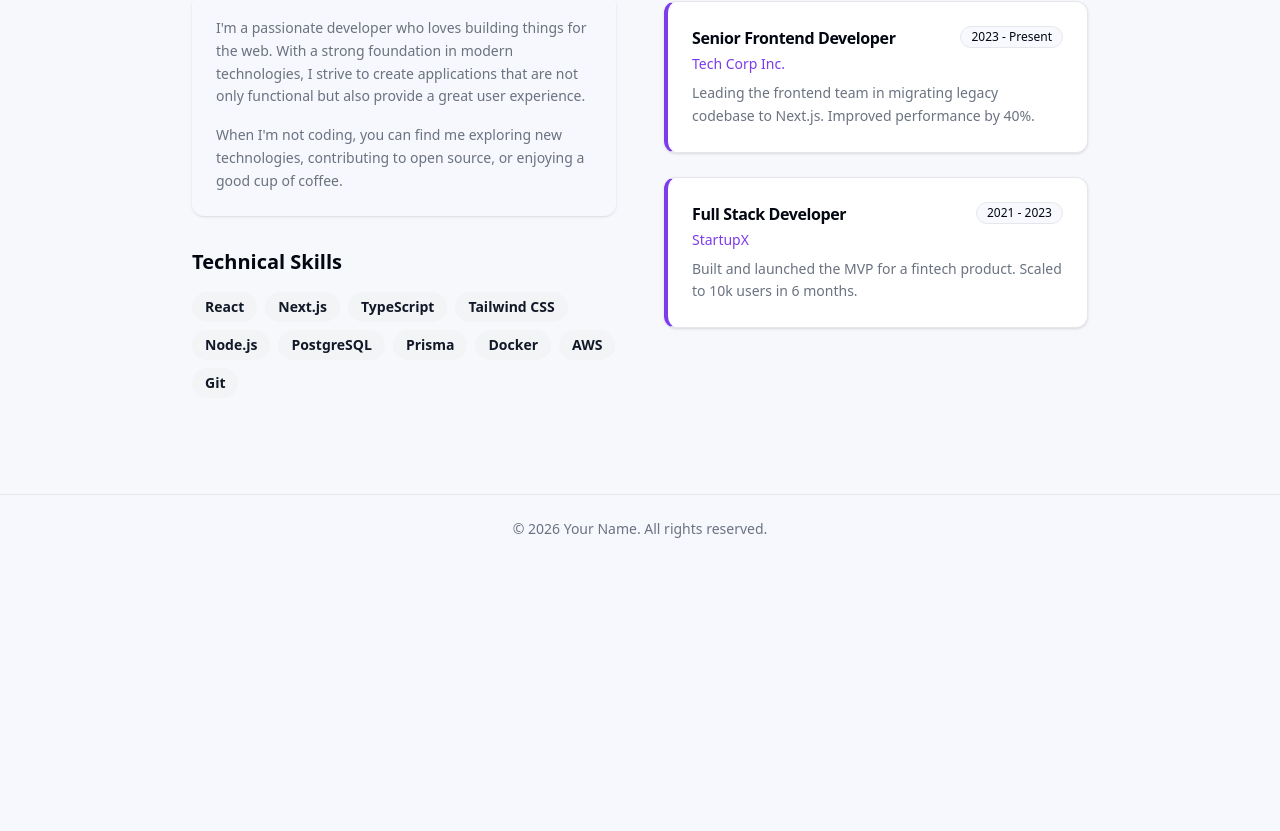
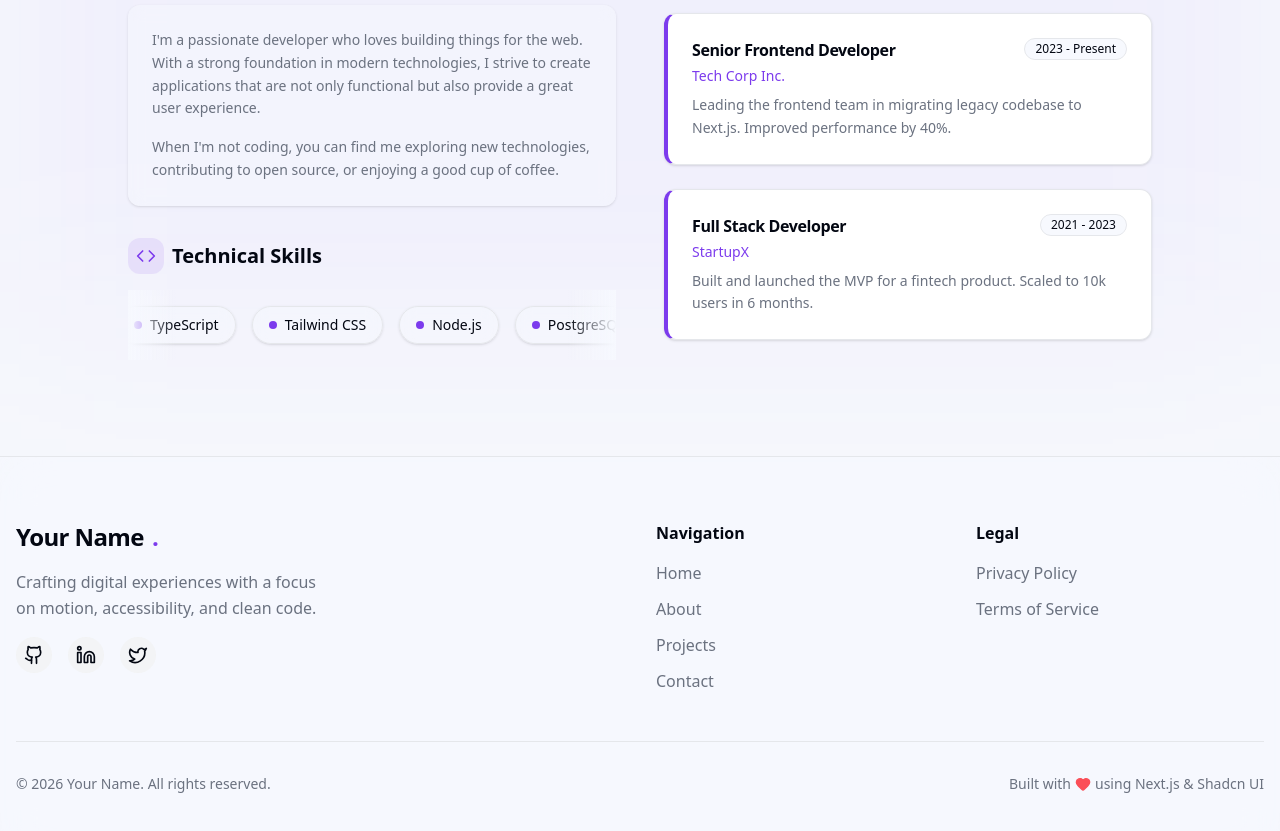
Before and after one commit to mokwathedeveloper/personal-websitedev, a Next.js app: page /about in a window 1280 px wide. Shown: the part 363-1194 px from the top of the page. Before the commit the page ends 926 px from the top, so only its background shows below. Built offline with nearby package versions, Linux system fonts and the light colour scheme.

Commit message:
feat(ux): implement smooth page transitions, skills marquee, and professional footer

```diff
--- a/src/app/(sections)/about.tsx
+++ b/src/app/(sections)/about.tsx
@@ -4,21 +4,27 @@ import { motion } from "framer-motion"
 import { SKILLS, EXPERIENCES } from "@/lib/data"
 import { Badge } from "@/components/ui/badge"
 import { Card, CardContent, CardHeader, CardTitle } from "@/components/ui/card"
-import { Briefcase, GraduationCap } from "lucide-react"
+import { Briefcase, GraduationCap, Code } from "lucide-react"
 
 export function About() {
+  // Duplicate skills to ensure seamless loop
+  const duplicatedSkills = [...SKILLS, ...SKILLS]
+
   return (
-    <section id="about" className="py-24 bg-secondary/20">
+    <section id="about" className="py-24 bg-secondary/20 relative overflow-hidden">
+       {/* Background decoration */}
+       <div className="absolute top-1/2 left-0 -translate-y-1/2 w-full h-[500px] bg-primary/5 blur-[100px] -z-10" />
+
       <div className="container px-4">
         <motion.div
           initial={{ opacity: 0, y: 20 }}
           whileInView={{ opacity: 1, y: 0 }}
           viewport={{ once: true }}
           transition={{ duration: 0.5 }}
-          className="max-w-4xl mx-auto"
+          className="max-w-5xl mx-auto"
         >
           <div className="text-center mb-16">
-            <h2 className="text-3xl font-bold mb-4">About Me</h2>
+            <h2 className="text-3xl md:text-4xl font-bold mb-6 font-heading">About Me</h2>
             <p className="text-muted-foreground text-lg max-w-2xl mx-auto">
               A glimpse into my professional journey, skills, and background.
             </p>
@@ -27,7 +33,7 @@ export function About() {
           <div className="grid md:grid-cols-2 gap-12">
             <div className="space-y-8">
               <div>
-                <h3 className="text-xl font-semibold mb-4 flex items-center gap-2">
+                <h3 className="text-xl font-semibold mb-4 flex items-center gap-2 font-heading">
                   <span className="p-2 bg-primary/10 rounded-lg text-primary">
                     <GraduationCap className="w-5 h-5" />
                   </span>
@@ -52,19 +58,45 @@ export function About() {
               </div>
 
               <div>
-                <h3 className="text-xl font-semibold mb-4">Technical Skills</h3>
-                <div className="flex flex-wrap gap-2">
-                  {SKILLS.map((skill) => (
-                    <Badge key={skill} variant="secondary" className="px-3 py-1 text-sm hover:bg-secondary/80">
-                      {skill}
-                    </Badge>
-                  ))}
+                <h3 className="text-xl font-semibold mb-4 flex items-center gap-2 font-heading">
+                  <span className="p-2 bg-primary/10 rounded-lg text-primary">
+                    <Code className="w-5 h-5" />
+                  </span>
+                  Technical Skills
+                </h3>
+
+                {/* Marquee Container */}
+                <div className="relative flex overflow-hidden py-4 mask-linear-gradient">
+                  {/* Left fade */}
+                  <div className="absolute left-0 top-0 bottom-0 w-12 z-10 bg-gradient-to-r from-background to-transparent" />
+                  {/* Right fade */}
+                  <div className="absolute right-0 top-0 bottom-0 w-12 z-10 bg-gradient-to-l from-background to-transparent" />
+
+                  <motion.div
+                    className="flex gap-4 whitespace-nowrap"
+                    animate={{ x: [0, -1000] }}
+                    transition={{
+                      repeat: Infinity,
+                      ease: "linear",
+                      duration: 25
+                    }}
+                  >
+                    {duplicatedSkills.map((skill, i) => (
+                      <div
+                        key={`${skill}-${i}`}
+                        className="flex items-center gap-2 px-4 py-2 rounded-full border bg-background/50 backdrop-blur-sm text-sm font-medium shadow-sm"
+                      >
+                         <span className="w-2 h-2 rounded-full bg-primary" />
+                         {skill}
+                      </div>
+                    ))}
+                  </motion.div>
                 </div>
               </div>
             </div>
 
             <div>
-              <h3 className="text-xl font-semibold mb-6 flex items-center gap-2">
+              <h3 className="text-xl font-semibold mb-6 flex items-center gap-2 font-heading">
                 <span className="p-2 bg-primary/10 rounded-lg text-primary">
                   <Briefcase className="w-5 h-5" />
                 </span>
@@ -83,7 +115,7 @@ export function About() {
                       <div className="absolute inset-0 bg-gradient-to-r from-primary/5 to-transparent opacity-0 group-hover:opacity-100 transition-opacity duration-300" />
                       <CardHeader className="pb-2 relative">
                         <div className="flex justify-between items-start mb-1">
-                          <CardTitle className="text-base font-bold group-hover:text-primary transition-colors">{exp.role}</CardTitle>
+                          <CardTitle className="text-base font-bold group-hover:text-primary transition-colors font-heading">{exp.role}</CardTitle>
                           <Badge variant="outline" className="text-xs font-normal bg-background/80 backdrop-blur-sm">
                             {exp.period}
                           </Badge>
--- a/src/app/globals.css
+++ b/src/app/globals.css
@@ -35,6 +35,10 @@
   --radius-lg: var(--radius);
   --radius-md: calc(var(--radius) - 2px);
   --radius-sm: calc(var(--radius) - 4px);
+
+  --font-sans: var(--font-inter), ui-sans-serif, system-ui, sans-serif;
+  --font-heading: var(--font-sora), ui-sans-serif, system-ui, sans-serif;
+  --font-mono: var(--font-roboto-mono), ui-monospace, SFMono-Regular, monospace;
 }
 
 @layer utilities {
@@ -43,6 +47,9 @@
   }
   .animate-shimmer {
     animation: shimmer 2s linear infinite;
+  }
+  .font-heading {
+    font-family: var(--font-heading);
   }
 }
 
--- a/src/app/layout.tsx
+++ b/src/app/layout.tsx
@@ -3,6 +3,7 @@ import { Inter, Sora, Roboto_Mono } from 'next/font/google';
 import { ThemeProvider } from '@/components/theme-provider';
 import { Toaster } from '@/components/ui/toaster';
 import { Navbar } from '@/components/navbar';
+import { Footer } from '@/components/footer';
 import { cn } from '@/lib/utils';
 import './globals.css';
 
@@ -79,9 +80,7 @@ export default function RootLayout({
           <div className="flex-grow">
             {children}
           </div>
-          <footer className="py-6 text-center text-sm text-muted-foreground border-t">
-            <p>© {new Date().getFullYear()} Your Name. All rights reserved.</p>
-          </footer>
+          <Footer />
           <Toaster />
         </ThemeProvider>
       </body>
--- /dev/null
+++ b/src/app/template.tsx
@@ -0,0 +1,16 @@
+"use client"
+
+import { motion } from "framer-motion"
+
+export default function Template({ children }: { children: React.ReactNode }) {
+  return (
+    <motion.div
+      initial={{ opacity: 0, y: 10 }}
+      animate={{ opacity: 1, y: 0 }}
+      exit={{ opacity: 0, y: -10 }}
+      transition={{ ease: "easeInOut", duration: 0.4 }}
+    >
+      {children}
+    </motion.div>
+  )
+}
--- /dev/null
+++ b/src/components/footer.tsx
@@ -0,0 +1,73 @@
+"use client"
+
+import * as React from "react"
+import Link from "next/link"
+import { SITE_CONFIG, NAV_LINKS } from "@/lib/data"
+import { Github, Linkedin, Twitter, Heart } from "lucide-react"
+
+export function Footer() {
+  return (
+    <footer className="border-t bg-background/50 backdrop-blur-xl">
+      <div className="container px-4 py-12 md:py-16">
+        <div className="grid grid-cols-1 md:grid-cols-4 gap-8 mb-12">
+          <div className="col-span-1 md:col-span-2 space-y-4">
+            <Link href="/" className="font-bold text-2xl tracking-tight flex items-center gap-2">
+              {SITE_CONFIG.name}<span className="text-primary">.</span>
+            </Link>
+            <p className="text-muted-foreground max-w-xs leading-relaxed">
+              Crafting digital experiences with a focus on motion, accessibility, and clean code.
+            </p>
+            <div className="flex gap-4">
+              <a href={SITE_CONFIG.socials.github} target="_blank" rel="noopener noreferrer" className="p-2 rounded-full bg-secondary hover:bg-primary/10 hover:text-primary transition-all">
+                <Github className="w-5 h-5" />
+                <span className="sr-only">GitHub</span>
+              </a>
+              <a href={SITE_CONFIG.socials.linkedin} target="_blank" rel="noopener noreferrer" className="p-2 rounded-full bg-secondary hover:bg-primary/10 hover:text-primary transition-all">
+                <Linkedin className="w-5 h-5" />
+                <span className="sr-only">LinkedIn</span>
+              </a>
+              <a href={SITE_CONFIG.socials.twitter} target="_blank" rel="noopener noreferrer" className="p-2 rounded-full bg-secondary hover:bg-primary/10 hover:text-primary transition-all">
+                <Twitter className="w-5 h-5" />
+                <span className="sr-only">Twitter</span>
+              </a>
+            </div>
+          </div>
+
+          <div>
+            <h3 className="font-heading font-semibold mb-4">Navigation</h3>
+            <ul className="space-y-3">
+              {NAV_LINKS.map((link) => (
+                <li key={link.name}>
+                  <Link href={link.href} className="text-muted-foreground hover:text-primary transition-colors">
+                    {link.name}
+                  </Link>
+                </li>
+              ))}
+            </ul>
+          </div>
+
+          <div>
+            <h3 className="font-heading font-semibold mb-4">Legal</h3>
+            <ul className="space-y-3 text-muted-foreground">
+              <li>
+                <Link href="#" className="hover:text-primary transition-colors">Privacy Policy</Link>
+              </li>
+              <li>
+                <Link href="#" className="hover:text-primary transition-colors">Terms of Service</Link>
+              </li>
+            </ul>
+          </div>
+        </div>
+
+        <div className="pt-8 border-t flex flex-col md:flex-row justify-between items-center gap-4 text-sm text-muted-foreground">
+          <p>© {new Date().getFullYear()} {SITE_CONFIG.name}. All rights reserved.</p>
+          <div className="flex items-center gap-1">
+            <span>Built with</span>
+            <Heart className="w-4 h-4 text-red-500 fill-red-500 animate-pulse" />
+            <span>using Next.js & Shadcn UI</span>
+          </div>
+        </div>
+      </div>
+    </footer>
+  )
+}
```
